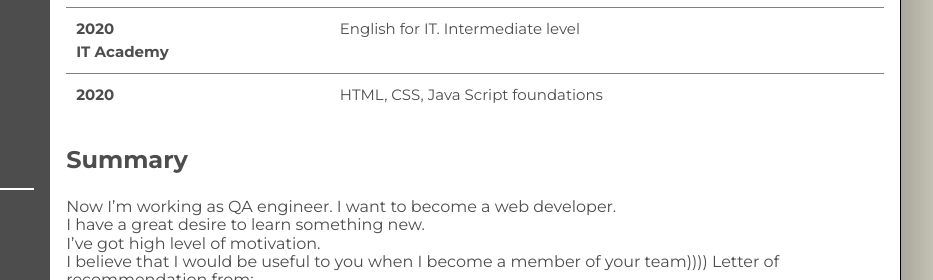
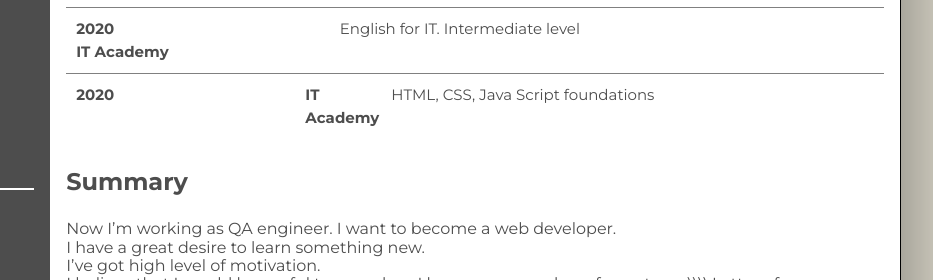
Before and after one commit to ivandubrouski/rsschool-cv, a plain HTML site: page index.html in a window 1280 px wide. Shown: the part 714-994 px from the top of the page, 347-1280 px from the left. Drawn offline with nearby package versions, Linux system fonts and the light colour scheme.

Commit message:
refactor: add place of study in courses section

```diff
--- a/index.html
+++ b/index.html
@@ -225,6 +225,9 @@
               <div class="description__item1">
                 <span class="strong">2020</span>
               </div>
+              <div>
+                <span class="strong">IT Academy</span>
+              </div>
               <div class="description__item2">
                 <span>HTML, CSS, Java Script foundations</span>
               </div>
```
